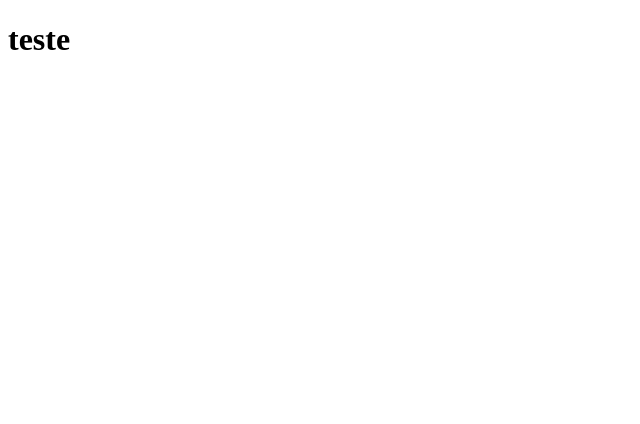
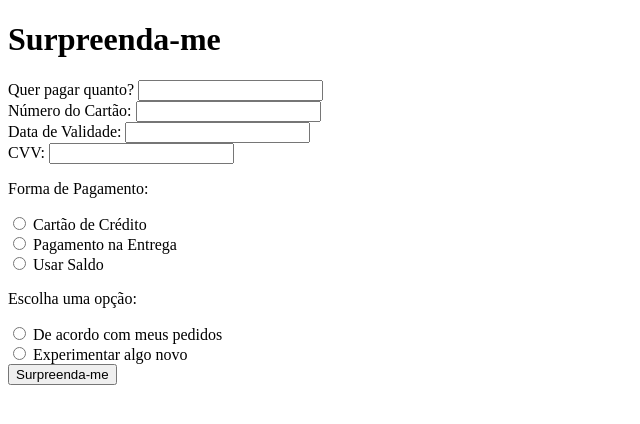
Before and after one commit to brunaenaira/AdaIFood, a plain HTML site: page aula05/surpreenda-me.html in a window 1280 px wide. Shown: the whole page, without its empty margins (0-640 px from the left). Drawn offline with Linux system fonts and the light colour scheme.

Commit message:
criação de outras páginas e estilização

```diff
--- a/aula05/surpreenda-me.html
+++ b/aula05/surpreenda-me.html
@@ -3,10 +3,58 @@
 <head>
     <meta charset="UTF-8">
     <meta name="viewport" content="width=device-width, initial-scale=1.0">
-    <title>Document</title>
-    <h1>teste</h1>
+
+    <title>Surpreenda-me</title>
+    <h1>Surpreenda-me</h1>
 </head>
 <body>
 
+    <form id="pedido-form">
+
+        <div>
+            <label for="valor">Quer pagar quanto?</label>
+            <input type="number" id="valor" name="valor" step="0.01" required>
+        </div>
+
+        <div>
+            <label for="cartao_numero">Número do Cartão:</label>
+            <input type="text" id="cartao_numero" name="cartao_numero" required>
+        </div>
+
+        <div>
+            <label for="cartao_validade">Data de Validade:</label>
+            <input type="text" id="cartao_validade" name="cartao_validade" required>
+        </div>
+
+        <div>
+            <label for="cartao_cvv">CVV:</label>
+            <input type="text" id="cartao_cvv" name="cartao_cvv" required>
+        </div>
+
+        <div>
+            <p>Forma de Pagamento:</p>
+            <input type="radio" id="cartao" name="forma_pagamento" value="cartao">
+            <label for="cartao">Cartão de Crédito</label><br>
+
+            <input type="radio" id="entrega" name="forma_pagamento" value="entrega">
+            <label for="entrega">Pagamento na Entrega</label><br>
+
+            <input type="radio" id="saldo" name="forma_pagamento" value="saldo">
+            <label for="saldo">Usar Saldo</label>
+        </div>
+
+        <div>
+            <p>Escolha uma opção:</p>
+            <input type="radio" id="acordo" name="opcao" value="acordo">
+            <label for="acordo">De acordo com meus pedidos</label><br>
+
+            <input type="radio" id="surpreenda" name="opcao" value="surpreenda">
+            <label for="surpreenda">Experimentar algo novo</label>
+        </div>
+
+        <div>
+            <button type="button" id="enviar">Surpreenda-me</button>
+        </div>
+    </form>
 </body>
 </html>
```
Also changed, not shown: aula05/ifood-new.html (+1 -1 lines).
